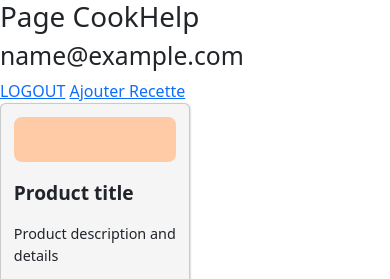
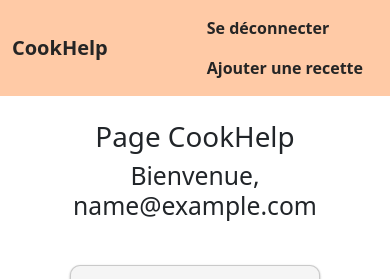
Before and after one commit to ValisoaAngelica/Recette, a Flask app: page /home in a window 390 px wide. Shown: the top 279 px of the page. Run offline with Flask 3, Linux system fonts and the light colour scheme; the visitor is signed in with stand-in values (Sample User, id 1); some libraries are stand-ins or nearby versions.

Commit message:
Modification front

```diff
--- a/templates/home.html
+++ b/templates/home.html
@@ -1,96 +1,118 @@
 <!DOCTYPE html>
-<html lang="en">
+<html lang="fr">
 <head>
     <meta charset="UTF-8">
+    <meta name="viewport" content="width=device-width, initial-scale=1.0">
     <title>CookHelp</title>
     <link rel="stylesheet" href="{{ url_for('static',filename='css/bootstrap.min.css') }}">
-</head>
     <style>
-        /* From Uiverse.io by alexruix */
+        /* Barre de navigation */
+        .navbar {
+            background-color: #ffcaa6;
+        }
+        .navbar a {
+            color: #252525;
+            font-weight: bold;
+            margin-right: 15px;
+        }
+        .navbar a:hover {
+            text-decoration: none;
+            color: #ff6f61;
+        }
+
+        /* Grille de cartes */
         .card {
-    width: 190px;
-    height: 254px;
-    padding: .8em;
+            margin: 20px;
+            width: 100%;
+            max-width: 250px;
+            padding: 1em;
             background: #f5f5f5;
-    position: relative;
-    overflow: visible;
-    box-shadow: 0 1px 3px rgba(0,0,0,0.12), 0 1px 2px rgba(0,0,0,0.24);
+            border-radius: 10px;
+            box-shadow: 0 1px 3px rgba(0, 0, 0, 0.12), 0 1px 2px rgba(0, 0, 0, 0.24);
+            transition: transform 0.3s ease, box-shadow 0.3s ease;
+        }
+
+        .card:hover {
+            transform: translateY(-10px);
+            box-shadow: 0 4px 8px rgba(0, 0, 0, 0.2);
         }
 
         .card-img {
+            height: 150px;
             background-color: #ffcaa6;
-    height: 40%;
-    width: 100%;
-    border-radius: .5rem;
-    transition: .3s ease;
+            border-radius: 10px;
+            margin-bottom: 15px;
         }
 
         .card-info {
-    padding-top: 10%;
+            text-align: center;
         }
 
-    svg {
-    width: 20px;
-    height: 20px;
+        .text-title {
+            font-weight: bold;
+            font-size: 1.1em;
+            color: #333;
+        }
+
+        .text-body {
+            font-size: 0.9em;
+            color: #666;
         }
 
         .card-footer {
-    width: 100%;
             display: flex;
             justify-content: space-between;
             align-items: center;
+            margin-top: 10px;
             padding-top: 10px;
             border-top: 1px solid #ddd;
         }
 
-    /*Text*/
-    .text-title {
-    font-weight: 900;
-    font-size: 1.2em;
-    line-height: 1.5;
-    }
-
-    .text-body {
-    font-size: .9em;
-    padding-bottom: 10px;
-    }
-
-    /*Button*/
         .card-button {
             border: 1px solid #252525;
             display: flex;
-    padding: .3em;
-    cursor: pointer;
+            padding: 0.5em;
             border-radius: 50px;
-    transition: .3s ease-in-out;
-    }
-
-    /*Hover*/
-    .card-img:hover {
-    transform: translateY(-25%);
-    box-shadow: rgba(226, 196, 63, 0.25) 0px 13px 47px -5px, rgba(180, 71, 71, 0.3) 0px 8px 16px -8px;
+            transition: all 0.3s ease-in-out;
         }
 
         .card-button:hover {
-    border: 1px solid #ffcaa6;
             background-color: #ffcaa6;
+            border-color: #ffcaa6;
         }
+    </style>
+</head>
+<body>
+    <!-- Barre de navigation -->
+    <nav class="navbar navbar-expand-lg">
+        <div class="container-fluid">
+            <a class="navbar-brand" href="#">CookHelp</a>
+            <div class="navbar-nav">
+                <a class="nav-link" href="/logout">Se déconnecter</a>
+                <a class="nav-link" href="/add_recette">Ajouter une recette</a>
+            </div>
+        </div>
+    </nav>
 
-</style>
-<body>
-    <form action=""></form>
-    <h1>{{message}}</h1>
-    <h2>{{user_name}}</h2>
-    <a href="/logout">LOGOUT</a>
-    <a href="/add_recette">Ajouter Recette</a>
+    <!-- Message de bienvenue -->
+    <div class="container mt-4">
+        <h1 class="text-center">{{ message }}</h1>
+        <h2 class="text-center">Bienvenue, {{ user_name }}</h2>
+    </div>
+
+    <!-- Grille de cartes -->
+    <div class="container mt-4">
+        <div class="row justify-content-center">
+            <!-- Carte 1 -->
+            <div class="col-md-4 col-sm-6 col-12 d-flex justify-content-center">
                 <div class="card">
-  <div class="card-img"></div>
+                    <div class="card-img" style="background-image: url('/static/images/produit1.jpg'); background-size: cover; background-position: center;"></div>
                     <div class="card-info">
-    <p class="text-title">Product title </p>
-    <p class="text-body">Product description and details</p>
+                        <p class="text-title">Produit 1</p>
+                        <p class="text-body">Description du produit 1.</p>
                     </div>
                     <div class="card-footer">
-  <span class="text-title">$499.49</span>
+                        <span class="text-title">10 €</span>
                         <div class="card-button">
                             <svg class="svg-icon" viewBox="0 0 20 20">
                                 <path d="M17.72,5.011H8.026c-0.271,0-0.49,0.219-0.49,0.489c0,0.271,0.219,0.489,0.49,0.489h8.962l-1.979,4.773H6.763L4.935,5.343C4.926,5.316,4.897,5.309,4.884,5.286c-0.011-0.024,0-0.051-0.017-0.074C4.833,5.166,4.025,4.081,2.33,3.908C2.068,3.883,1.822,4.075,1.795,4.344C1.767,4.612,1.962,4.853,2.231,4.88c1.143,0.118,1.703,0.738,1.808,0.866l1.91,5.661c0.066,0.199,0.252,0.333,0.463,0.333h8.924c0.116,0,0.22-0.053,0.308-0.128c0.027-0.023,0.042-0.048,0.063-0.076c0.026-0.034,0.063-0.058,0.08-0.099l2.384-5.75c0.062-0.151,0.046-0.323-0.045-0.458C18.036,5.092,17.883,5.011,17.72,5.011z"></path>
@@ -98,6 +120,33 @@
                                 <path d="M13.972,12.386c-1.022,0-1.855,0.834-1.855,1.856s0.833,1.853,1.855,1.853s1.854-0.83,1.854-1.853S14.994,12.386,13.972,12.386z M13.972,15.116c-0.484,0-0.878-0.393-0.878-0.874c0-0.484,0.394-0.878,0.878-0.878c0.482,0,0.875,0.394,0.875,0.878C14.847,14.724,14.454,15.116,13.972,15.116z"></path>
                             </svg>
                         </div>
-</div></div>
+                    </div>
+                </div>
+            </div>
+
+            <!-- Carte 2 -->
+            <div class="col-md-4 col-sm-6 col-12 d-flex justify-content-center">
+                <div class="card">
+                    <div class="card-img" style="background-image: url('/static/images/produit2.jpg'); background-size: cover; background-position: center;"></div>
+                    <div class="card-info">
+                        <p class="text-title">Produit 2</p>
+                        <p class="text-body">Description du produit 2.</p>
+                    </div>
+                    <div class="card-footer">
+                        <span class="text-title">15 €</span>
+                        <div class="card-button">
+                            <svg class="svg-icon" viewBox="0 0 20 20">
+                                <path d="M17.72,5.011H8.026c-0.271,0-0.49,0.219-0.49,0.489c0,0.271,0.219,0.489,0.49,0.489h8.962l-1.979,4.773H6.763L4.935,5.343C4.926,5.316,4.897,5.309,4.884,5.286c-0.011-0.024,0-0.051-0.017-0.074C4.833,5.166,4.025,4.081,2.33,3.908C2.068,3.883,1.822,4.075,1.795,4.344C1.767,4.612,1.962,4.853,2.231,4.88c1.143,0.118,1.703,0.738,1.808,0.866l1.91,5.661c0.066,0.199,0.252,0.333,0.463,0.333h8.924c0.116,0,0.22-0.053,0.308-0.128c0.027-0.023,0.042-0.048,0.063-0.076c0.026-0.034,0.063-0.058,0.08-0.099l2.384-5.75c0.062-0.151,0.046-0.323-0.045-0.458C18.036,5.092,17.883,5.011,17.72,5.011z"></path>
+                                <path d="M8.251,12.386c-1.023,0-1.856,0.834-1.856,1.856s0.833,1.853,1.856,1.853c1.021,0,1.853-0.83,1.853-1.853S9.273,12.386,8.251,12.386z M8.251,15.116c-0.484,0-0.877-0.393-0.877-0.874c0-0.484,0.394-0.878,0.877-0.878c0.482,0,0.875,0.394,0.875,0.878C9.126,14.724,8.733,15.116,8.251,15.116z"></path>
+                                <path d="M13.972,12.386c-1.022,0-1.855,0.834-1.855,1.856s0.833,1.853,1.855,1.853s1.854-0.83,1.854-1.853S14.994,12.386,13.972,12.386z M13.972,15.116c-0.484,0-0.878-0.393-0.878-0.874c0-0.484,0.394-0.878,0.878-0.878c0.482,0,0.875,0.394,0.875,0.878C14.847,14.724,14.454,15.116,13.972,15.116z"></path>
+                            </svg>
+                        </div>
+                    </div>
+                </div>
+            </div>
+
+            <!-- Ajoutez d'autres cartes ici -->
+        </div>
+    </div>
 </body>
 </html>
```
Lines whose indentation alone changed are shown as unchanged.
